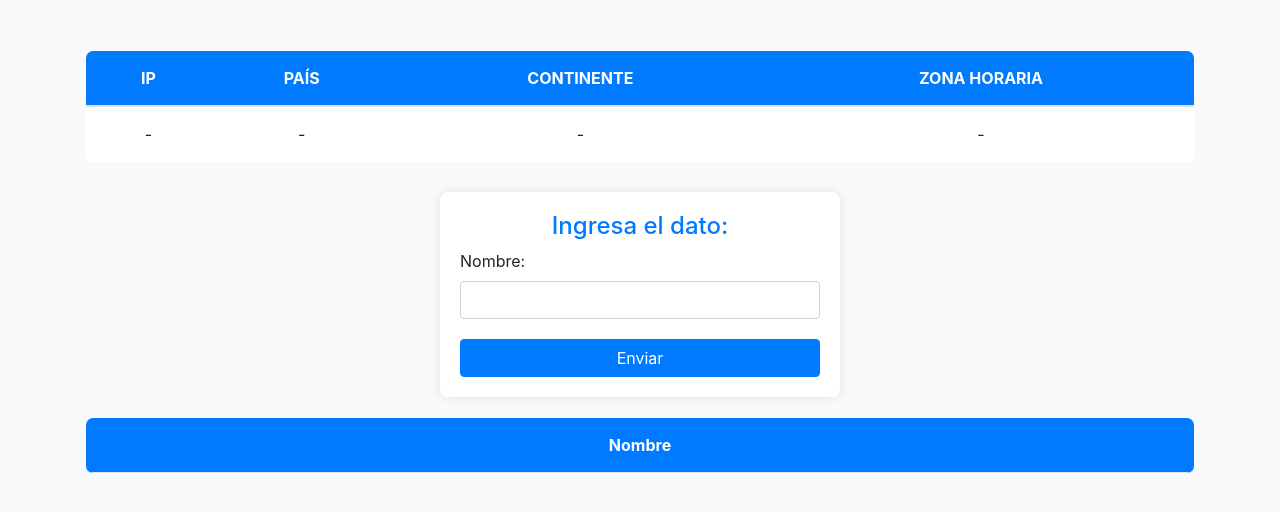
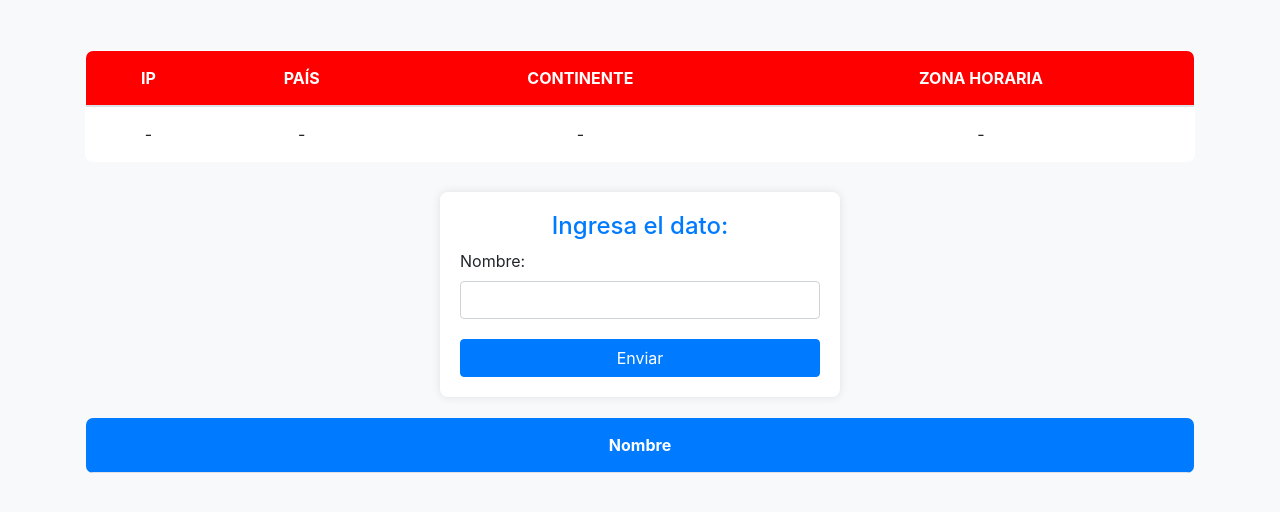
Before and after one commit to JocelynBD/examen_base, a plain HTML site: page index.html in a window 1280 px wide. Drawn offline with nearby package versions, Linux system fonts and the light colour scheme; no server answers.

Commit message:
Add files via upload

```diff
--- a/index.html
+++ b/index.html
@@ -34,7 +34,7 @@
         }
 
         .info-table th {
-            background-color: #007bff;
+            background-color: #ff0000;
             color: #ffffff;
         }
 
```
